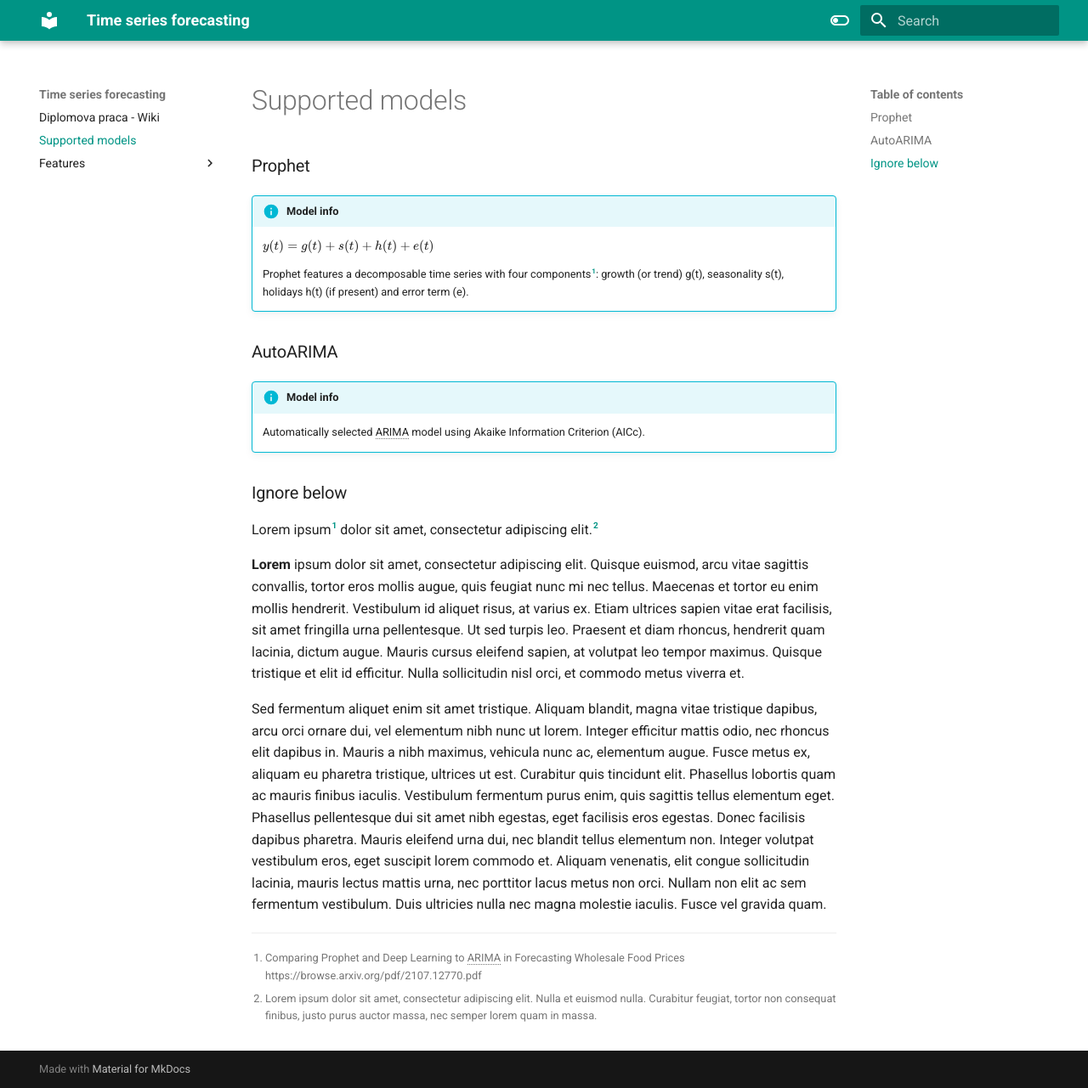
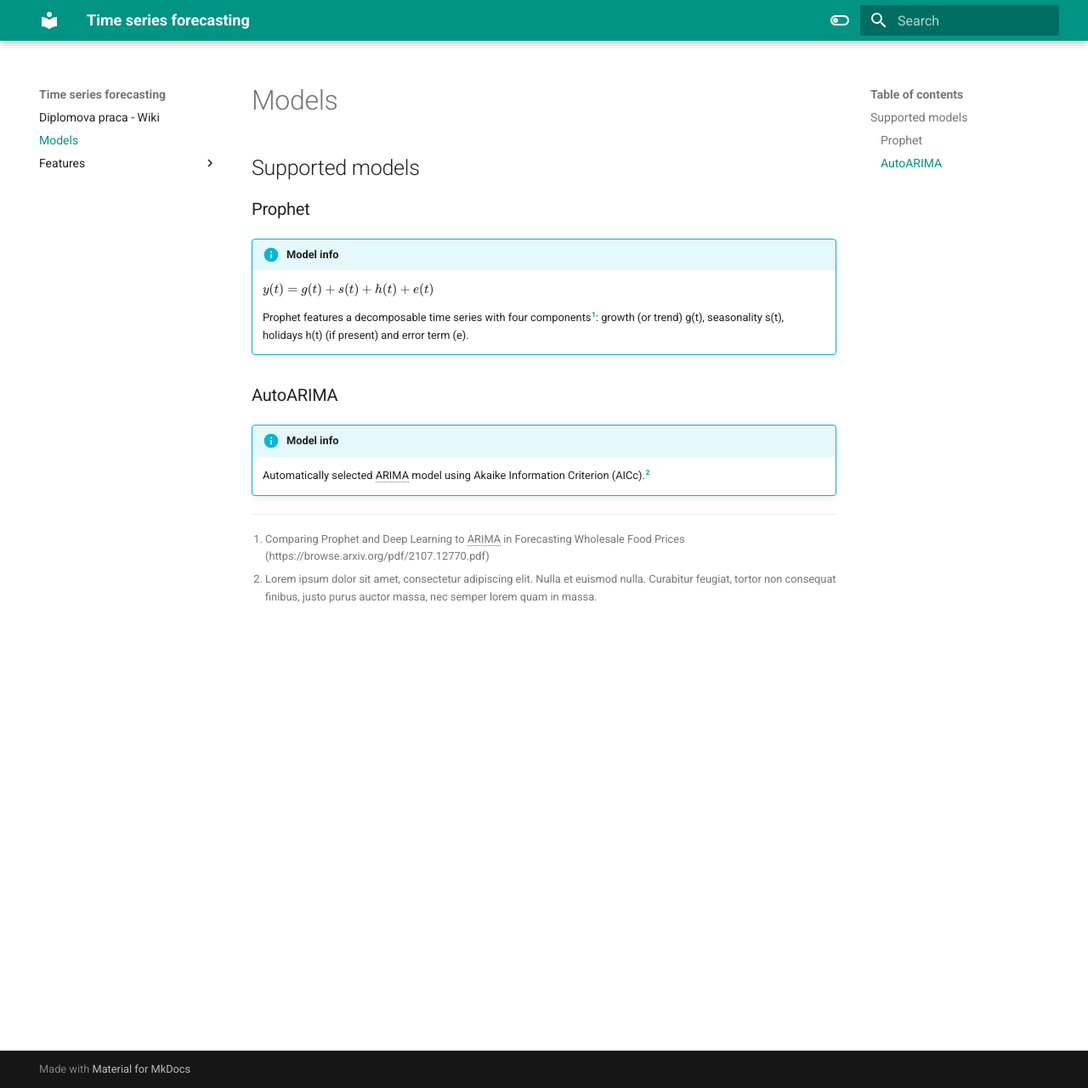
Before and after one commit to fvigh/dipl, an MkDocs documentation site: the page built from docs/Models.md, in a window 1280 px wide and 1281 px high. Shown: the whole window at 85% size. Built offline with MkDocs 1.6.1 and Material for MkDocs 9.7.7, drawn with Linux system fonts in a browser that asks for light colours.

Commit message:
Update Models.md

```diff
--- a/docs/Models.md
+++ b/docs/Models.md
@@ -1,4 +1,4 @@
-# Supported models
+## Supported models
 
 ### Prophet
 
@@ -10,21 +10,13 @@
 ### AutoARIMA
 
 !!! info "Model info"
-    Automatically selected ARIMA model using Akaike Information Criterion (AICc).
+    Automatically selected ARIMA model using Akaike Information Criterion (AICc).[^2]
+
 
 
 *[ARIMA]: AutoRegressive Integrated Moving Average
 
-### Ignore below
-
-Lorem ipsum[^1] dolor sit amet, consectetur adipiscing elit.[^2]
-
-**Lorem** ipsum dolor sit amet, consectetur adipiscing elit. Quisque euismod, arcu vitae sagittis convallis, tortor eros mollis augue, quis feugiat nunc mi nec tellus. Maecenas et tortor eu enim mollis hendrerit. Vestibulum id aliquet risus, at varius ex. Etiam ultrices sapien vitae erat facilisis, sit amet fringilla urna pellentesque. Ut sed turpis leo. Praesent et diam rhoncus, hendrerit quam lacinia, dictum augue. Mauris cursus eleifend sapien, at volutpat leo tempor maximus. Quisque tristique et elit id efficitur. Nulla sollicitudin nisl orci, et commodo metus viverra et.
-
-Sed fermentum aliquet enim sit amet tristique. Aliquam blandit, magna vitae tristique dapibus, arcu orci ornare dui, vel elementum nibh nunc ut lorem. Integer efficitur mattis odio, nec rhoncus elit dapibus in. Mauris a nibh maximus, vehicula nunc ac, elementum augue. Fusce metus ex, aliquam eu pharetra tristique, ultrices ut est. Curabitur quis tincidunt elit. Phasellus lobortis quam ac mauris finibus iaculis. Vestibulum fermentum purus enim, quis sagittis tellus elementum eget. Phasellus pellentesque dui sit amet nibh egestas, eget facilisis eros egestas. Donec facilisis dapibus pharetra. Mauris eleifend urna dui, nec blandit tellus elementum non. Integer volutpat vestibulum eros, eget suscipit lorem commodo et. Aliquam venenatis, elit congue sollicitudin lacinia, mauris lectus mattis urna, nec porttitor lacus metus non orci. Nullam non elit ac sem fermentum vestibulum. Duis ultricies nulla nec magna molestie iaculis. Fusce vel gravida quam.
-
-
-[^1]: Comparing Prophet and Deep Learning to ARIMA in Forecasting Wholesale Food Prices https://browse.arxiv.org/pdf/2107.12770.pdf
+[^1]: Comparing Prophet and Deep Learning to ARIMA in Forecasting Wholesale Food Prices (https://browse.arxiv.org/pdf/2107.12770.pdf)
 
 [^2]:
     Lorem ipsum dolor sit amet, consectetur adipiscing elit. Nulla et euismod
```
